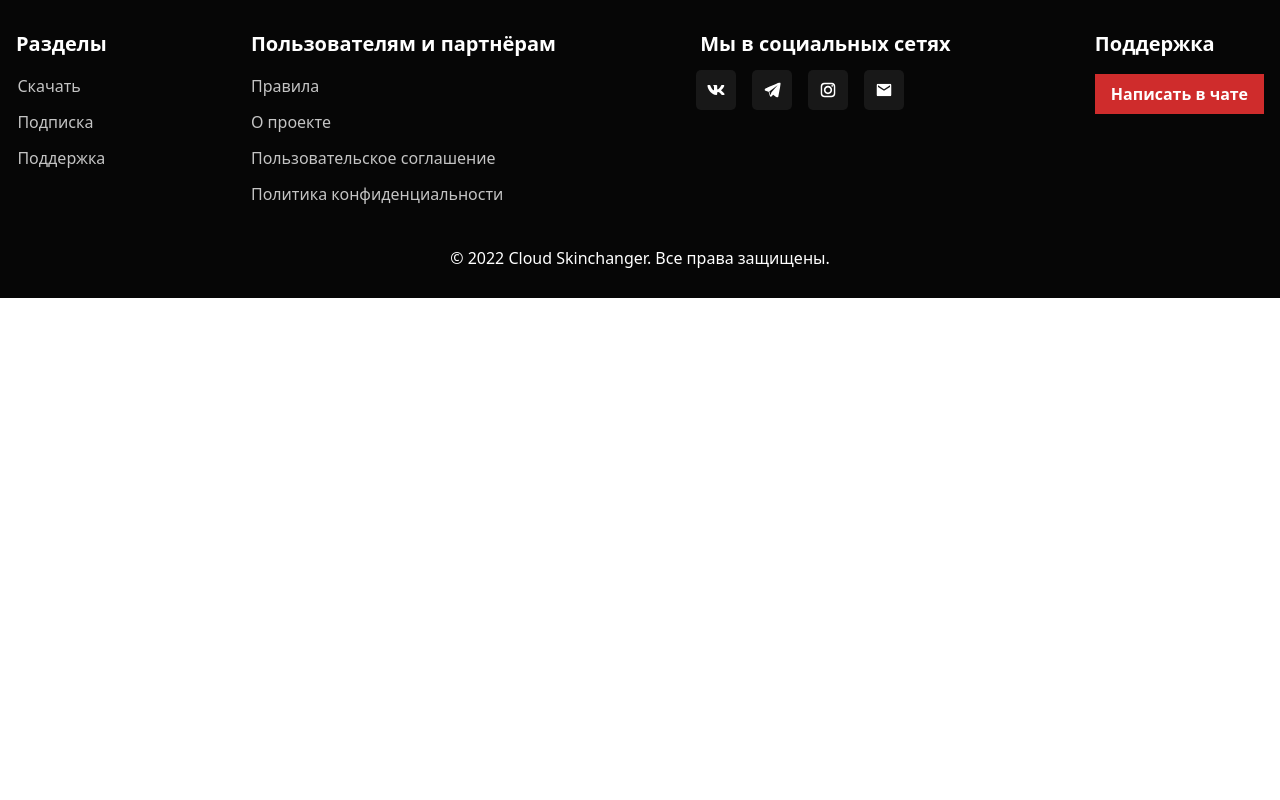
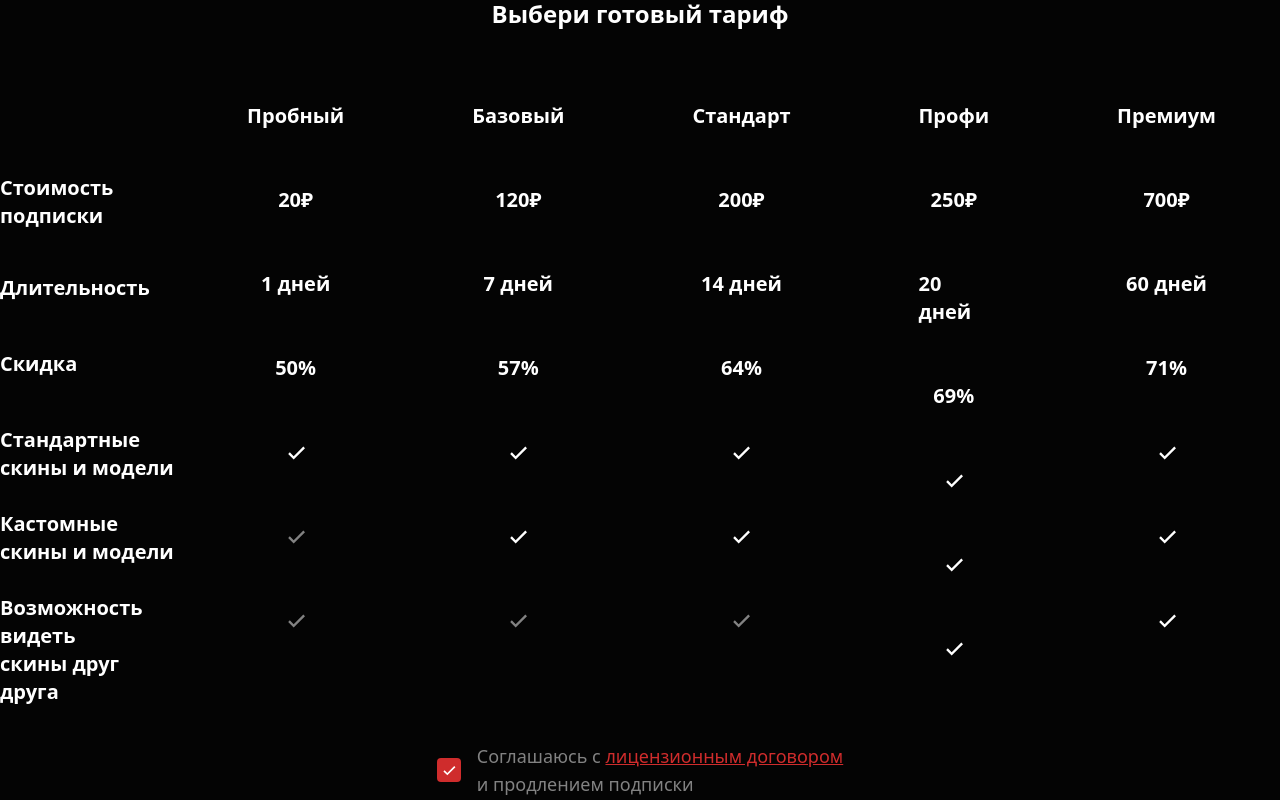
Before and after one commit to ShotMeow/cloud-skinchanger-reworked, a React (Create React App) app: page / in a window 1280 px wide. Shown: the part 1400-2200 px from the top of the page. Before the commit the page ends 1698 px from the top, so only its background shows below. Built offline with nearby package versions, Linux system fonts and the light colour scheme.

Commit message:
added tariffs

```diff
--- a/package.json
+++ b/package.json
@@ -13,8 +13,10 @@
     "react": "^17.0.2",
     "react-dom": "^17.0.2",
     "react-icons": "^4.3.1",
+    "react-id-swiper": "^4.0.0",
     "react-router-dom": "^6.2.2",
     "react-scripts": "5.0.0",
+    "swiper": "^8.0.7",
     "typescript": "^4.6.2",
     "web-vitals": "^2.1.4"
   },
--- a/src/components/Button/Button.tsx
+++ b/src/components/Button/Button.tsx
@@ -6,7 +6,7 @@ interface IButton {
 
 const Button: React.FC<IButton> = ({ children, type }) => {
     return (
-        <button className={'font-bold bg-[#CF2C2C] transition duration-300 ease hover:scale-95 ' + (type === 'secondary' ? "py-2 px-4" : "py-4 px-8")}>{children}</button>
+        <button className={'font-bold bg-[#CF2C2C] transition duration-300 ease hover:scale-95 ' + (type === 'secondary' ? "py-2 px-4" : "py-4 px-16 text-xl")}>{children}</button>
     )
 }
 
--- /dev/null
+++ b/src/components/Checkbox/Checkbox.tsx
@@ -0,0 +1,23 @@
+import { BiCheck } from "react-icons/bi"
+
+interface ICheckbox {
+    isActive: boolean
+    setActive: any
+}
+
+const Checkbox: React.FC<ICheckbox> = ({ isActive, setActive, children }) => {
+    const handleClick = () => {
+        setActive()
+    }
+
+    return (
+        <label onClick={(): void => handleClick()} className="cursor-pointer flex items-center gap-4">
+            <div className={"rounded w-6 h-6 flex items-center justify-center transition-all " + (isActive ? 'bg-[#CF2C2C]' : 'bg-[#0A0A0A]')}>
+                <BiCheck size={20} className={"transition duration-500 ease-in-out " + (isActive ? 'scale-100' : 'scale-0')} />
+            </div>
+            <span className="text-[#828282] text-lg">{children}</span>
+        </label>
+    )
+}
+
+export default Checkbox
--- /dev/null
+++ b/src/pages/HomePage/Billing/Billing.tsx
@@ -0,0 +1,13 @@
+import { Calculator } from "./Calculator/Calculator"
+import Tariffs from "./Tariffs/Tariffs"
+
+const Billing = () => {
+    return (
+        <div>
+            <Tariffs />
+            <Calculator />
+        </div>
+    )
+}
+
+export default Billing
--- /dev/null
+++ b/src/pages/HomePage/Billing/Calculator/Calculator.tsx
@@ -0,0 +1,5 @@
+export const Calculator = () => {
+    return (
+        <div>Calculator</div>
+    )
+}
--- /dev/null
+++ b/src/pages/HomePage/Billing/Tariffs/Tariff/Tariff.tsx
@@ -0,0 +1,24 @@
+import { ITariff } from "../data.interface"
+import { BiCheck } from "react-icons/bi"
+
+interface ITariffComponent extends ITariff {
+    setActive: any
+}
+const Tariff: React.FC<ITariffComponent> = ({ setActive, id, title, cost, duration, discount, standard_skins, custom_skins, friends_see, isActive }) => {
+    const handleClick = () => {
+        setActive(id)
+    }
+    return (
+        <div onClick={(): void => handleClick()} className={"xl:hover:bg-[#0A0A0A] rounded-xl py-9 w-3/4 xl:w-auto cursor-pointer mx-auto xl:mx-0 px-6 xl:px-16 font-bold flex flex-col gap-5 xl:gap-14 items-center text-xl my-9 " + (isActive ? 'bg-[#0A0A0A]' : 'bg-[#050505] xl:bg-transparent')}>
+            <p>{title}</p>
+            <p>{cost}₽</p>
+            <p>{duration} дней</p>
+            <p>{discount}%</p>
+            <BiCheck size={28} className={standard_skins ? 'opacity-100' : 'opacity-50'} />
+            <BiCheck size={28} className={custom_skins ? 'opacity-100' : 'opacity-50'} />
+            <BiCheck size={28} className={friends_see ? 'opacity-100' : 'opacity-50'} />
+        </div>
+    )
+}
+
+export default Tariff
--- /dev/null
+++ b/src/pages/HomePage/Billing/Tariffs/Tariffs.tsx
@@ -0,0 +1,79 @@
+import data from "./data"
+import Tariff from "./Tariff/Tariff"
+import { useState } from "react";
+import Checkbox from "../../../../components/Checkbox/Checkbox";
+import { ITariff } from "./data.interface";
+import Button from "../../../../components/Button/Button";
+
+import { Swiper, SwiperSlide } from "swiper/react";
+import { Pagination } from "swiper"
+import "swiper/css"
+import "swiper/css/pagination"
+import "./swiper.config.css"
+
+const Tariffs = () => {
+    const [tariffs, setTariffs] = useState<ITariff[]>(data)
+    const [check, setCheck] = useState<boolean>(true)
+
+    const setActive = (id: number) => {
+        const copy = [...tariffs]
+        copy.forEach(tariff => {
+            if (tariff.id === id)
+                tariff.isActive = true
+            else
+                tariff.isActive = false
+        })
+        setTariffs(copy)
+    }
+
+    const params: object = {
+        slidesPerView: 1,
+        breakpoints: {
+            640: {
+                slidesPerView: 2
+            },
+            1020: {
+                slidesPerView: 3
+            }
+        }
+    }
+
+    return (
+        <div className="container mx-auto">
+            <h2 className="text-2xl text-center font-bold">Выбери готовый тариф </h2>
+            <div>
+                <Swiper className="xl:hidden" pagination={{
+                    dynamicBullets: true,
+                }}
+                    modules={[Pagination]}
+                    {...params}
+                >
+                    {tariffs.map(tariff =>
+                        <SwiperSlide key={tariff.id}><Tariff setActive={setActive} id={tariff.id} title={tariff.title} cost={tariff.cost} duration={tariff.duration} discount={tariff.discount} standard_skins={tariff.standard_skins} custom_skins={tariff.custom_skins} friends_see={tariff.friends_see} isActive={tariff.isActive} /></SwiperSlide>
+                    )}
+                </Swiper>
+                <div className="hidden xl:flex justify-center 2xl:gap-20">
+                    <div className="mt-24 rounded-xl py-9 font-bold flex flex-col gap-7 items-start text-xl">
+                        <p className="mt-3">Стоимость <br /> подписки</p>
+                        <p className="mt-4">Длительность</p>
+                        <p className="mt-5">Скидка</p>
+                        <p className="mt-5">Стандартные <br /> скины и модели</p>
+                        <p>Кастомные <br /> скины и модели</p>
+                        <p className="">Возможность видеть <br /> скины друг друга</p>
+                    </div>
+                    <div className="flex">
+                        {tariffs.map(tariff =>
+                            <Tariff setActive={setActive} key={tariff.id} id={tariff.id} title={tariff.title} cost={tariff.cost} duration={tariff.duration} discount={tariff.discount} standard_skins={tariff.standard_skins} custom_skins={tariff.custom_skins} friends_see={tariff.friends_see} isActive={tariff.isActive} />
+                        )}
+                    </div>
+                </div>
+            </div>
+            <div className="flex flex-col gap-10 items-center">
+                <Checkbox setActive={() => setCheck(!check)} isActive={check}>Соглашаюсь с <span className="text-[#CF2C2C] underline">лицензионным договором</span><br /> и продлением подписки</Checkbox>
+                <Button type="primary">Продолжить</Button>
+            </div>
+        </div >
+    )
+}
+
+export default Tariffs
--- /dev/null
+++ b/src/pages/HomePage/Billing/Tariffs/data.ts
@@ -0,0 +1,67 @@
+import { ITariff } from "./data.interface";
+
+const price = 40
+
+const data: ITariff[] = [
+    {
+        id: 1,
+        title: 'Пробный',
+        cost: 20,
+        duration: 1,
+        discount: 0,
+        standard_skins: true,
+        custom_skins: false,
+        friends_see: false,
+        isActive: false
+    },
+    {
+        id: 2,
+        title: 'Базовый',
+        cost: 120,
+        duration: 7,
+        discount: 0,
+        standard_skins: true,
+        custom_skins: true,
+        friends_see: false,
+        isActive: false
+    },
+    {
+        id: 3,
+        title: 'Стандарт',
+        cost: 200,
+        duration: 14,
+        discount: 0,
+        standard_skins: true,
+        custom_skins: true,
+        friends_see: false,
+        isActive: false
+    },
+    {
+        id: 4,
+        title: 'Профи',
+        cost: 250,
+        duration: 20,
+        discount: 0,
+        standard_skins: true,
+        custom_skins: true,
+        friends_see: true,
+        isActive: false
+    },
+    {
+        id: 5,
+        title: 'Премиум',
+        cost: 700,
+        duration: 60,
+        discount: 0,
+        standard_skins: true,
+        custom_skins: true,
+        friends_see: true,
+        isActive: false
+    },
+]
+
+data.forEach(tariff => {
+    tariff.discount = Math.round(((price * tariff.duration) - tariff.cost) / (price * tariff.duration) * 100)
+})
+
+export default data
--- /dev/null
+++ b/src/pages/HomePage/Billing/Tariffs/swiper.config.css
@@ -0,0 +1,11 @@
+.swiper-pagination-bullet {
+    background-color: white !important;
+}
+
+.swiper-pagination-bullet-active {
+    background-color: #777 !important;
+}
+
+.swiper-pagination {
+    margin-top: 30px !important;
+}
--- a/src/pages/HomePage/Home.tsx
+++ b/src/pages/HomePage/Home.tsx
@@ -1,11 +1,13 @@
 import Benefits from "./Benefits/Benefits"
+import Billing from "./Billing/Billing"
 import Main from "./Main/Main"
 
 const Home = () => {
     return (
-        <div>
+        <div className="text-white">
             <Main />
             <Benefits />
+            <Billing />
         </div>
     )
 }
```
Also changed, not shown: src/pages/HomePage/Billing/Tariffs/data.interface.ts (added, +11 -0 lines), 1 other file (tests, documents, lock files or other folders).
